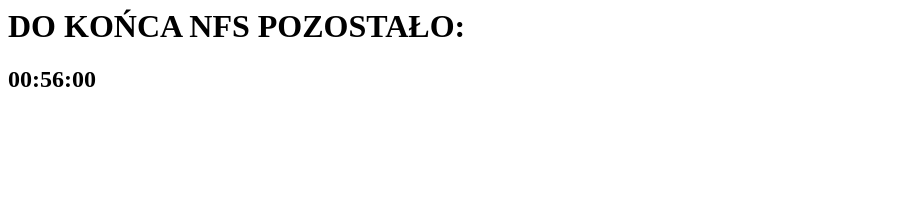
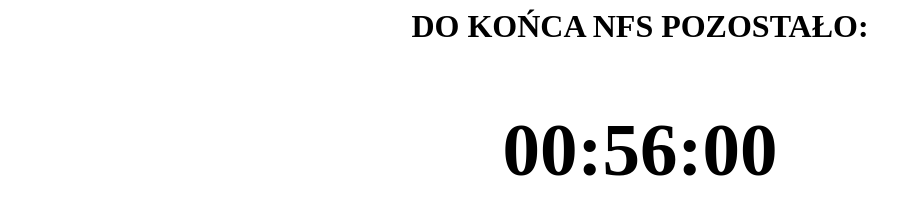
Before and after one commit to czlowiekenigma/nfs-timer, a plain HTML site: page index.html in a window 1280 px wide. Shown: the whole page, without its empty margins (0-921 px from the left). Drawn offline with nearby package versions, Linux system fonts and the light colour scheme.

Commit message:
Update index.html

```diff
--- a/index.html
+++ b/index.html
@@ -1,6 +1,6 @@
-<h1>DO KOŃCA NFS POZOSTAŁO:</h1>
+<h1 style="text-align: center;">DO KOŃCA NFS POZOSTAŁO:</h1>
 
-<h2>01:00:00</h2>
+<h2 style="text-align: center; font-size: 75px;">01:00:00</h2>
 
 <script src="//code.jquery.com/jquery-3.3.1.min.js"></script>
 <script src="//czlowiekenigma.github.io/nfs-timer/app.js"></script>
```
